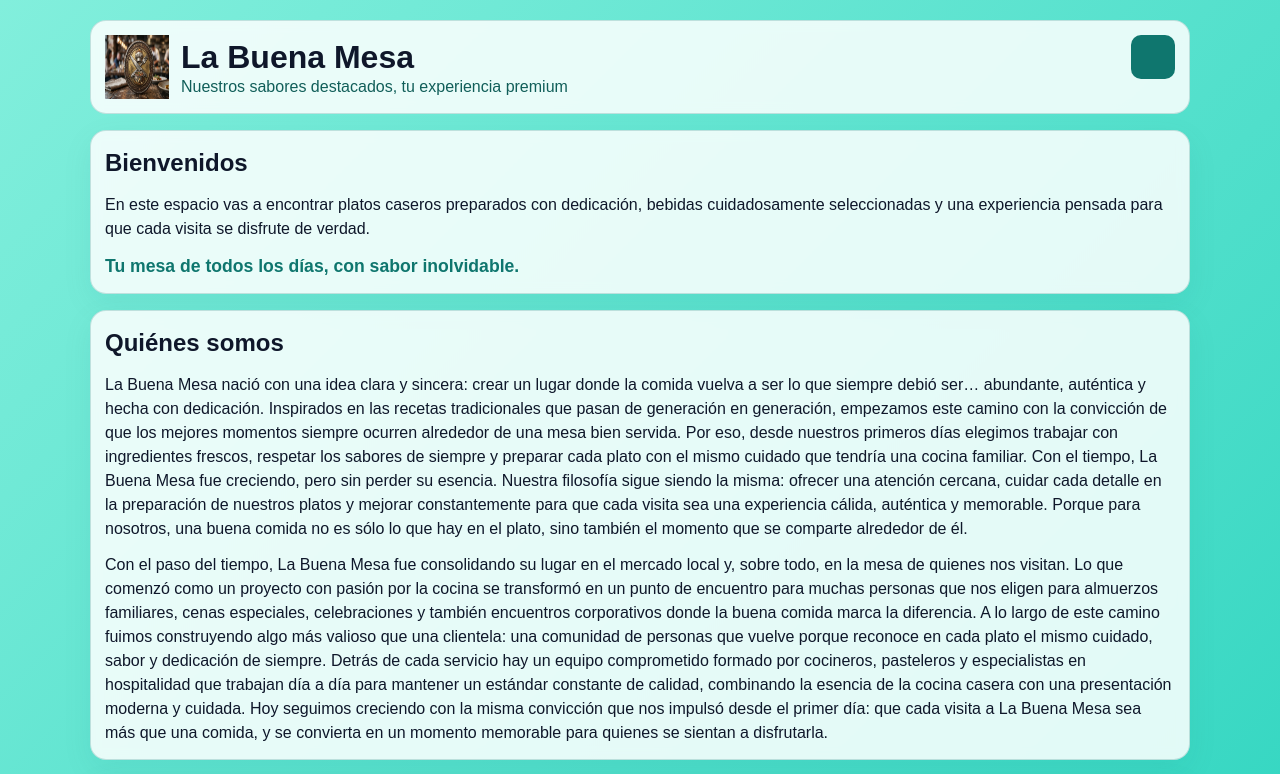
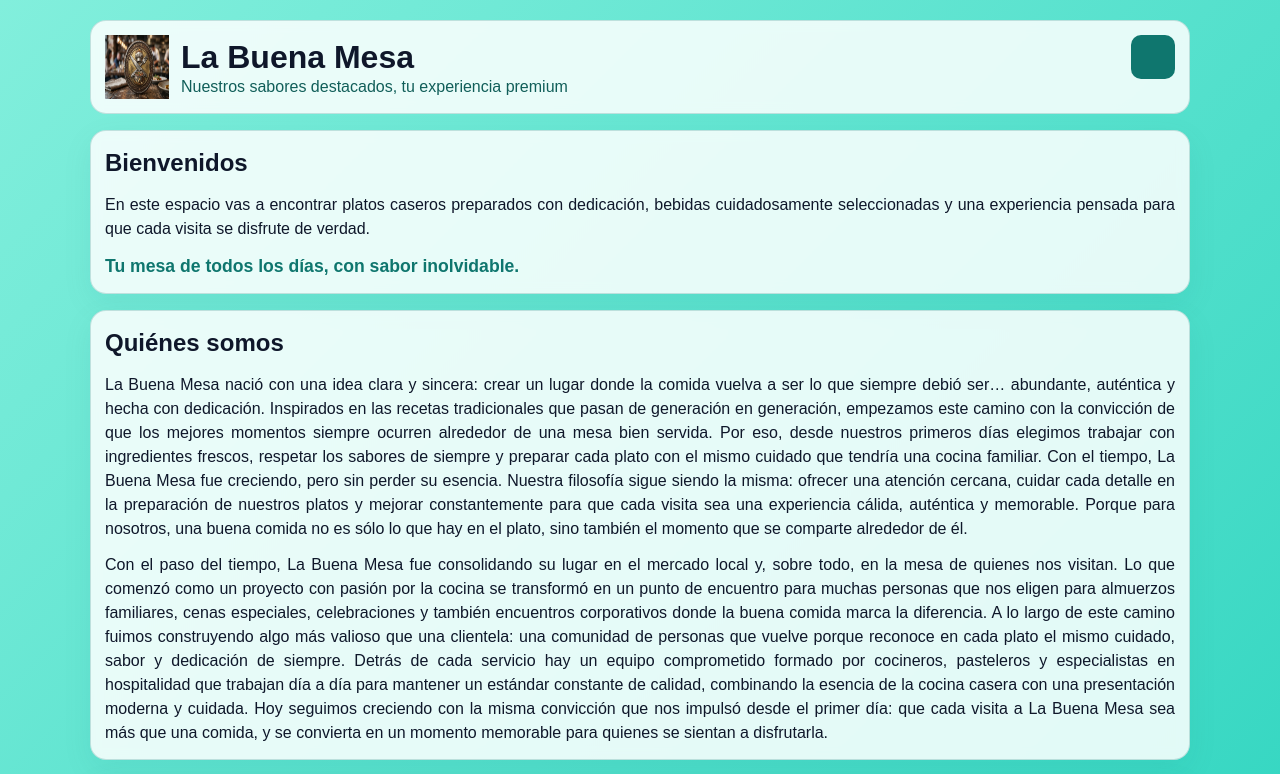
Before and after one commit to lu-developer476/La-Buena-Mesa, a React (Vite) app: page / in a window 1280 px wide. Shown: the top 774 px of the page. Built offline with nearby package versions, Linux system fonts and the light colour scheme.

Commit message:
Update responsive.css

```diff
--- a/src/styles/responsive.css
+++ b/src/styles/responsive.css
@@ -135,6 +135,13 @@ main {
   line-height: 1.5;
 }
 
+/* JUSTIFICACIÓN DE TEXTOS */
+
+.panel p {
+  text-align: justify;
+  text-justify: inter-word;
+}
+
 .hero-slogan {
   font-size: 1.1rem;
   font-weight: 700;
@@ -259,6 +266,12 @@ footer {
   .panel {
     scroll-margin-top: 110px;
   }
+
+  /* mejor lectura en móvil */
+
+  .panel p {
+    text-align: left;
+  }
 }
 
 @media (min-width: 769px) and (max-width: 1200px) {
```
